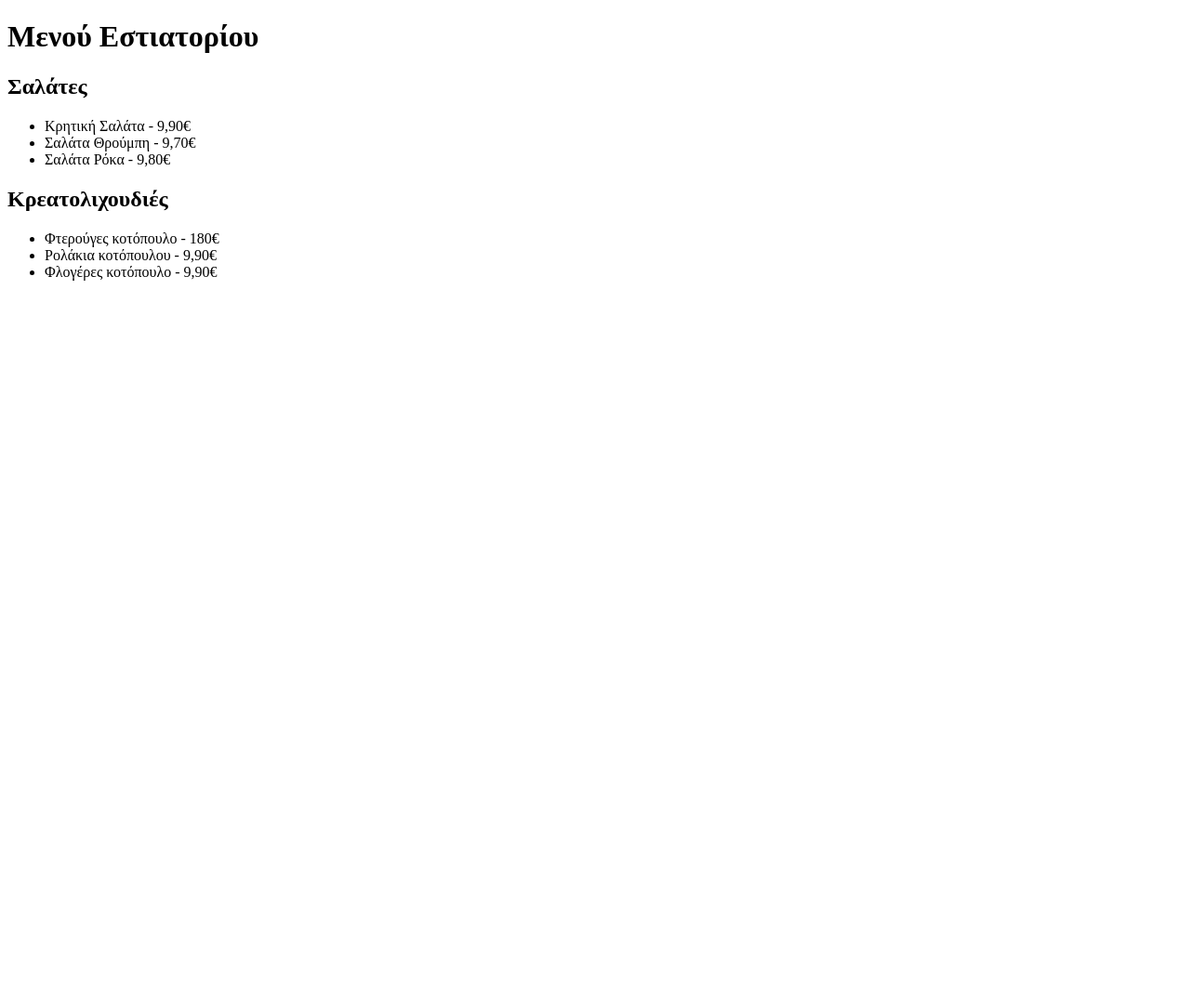
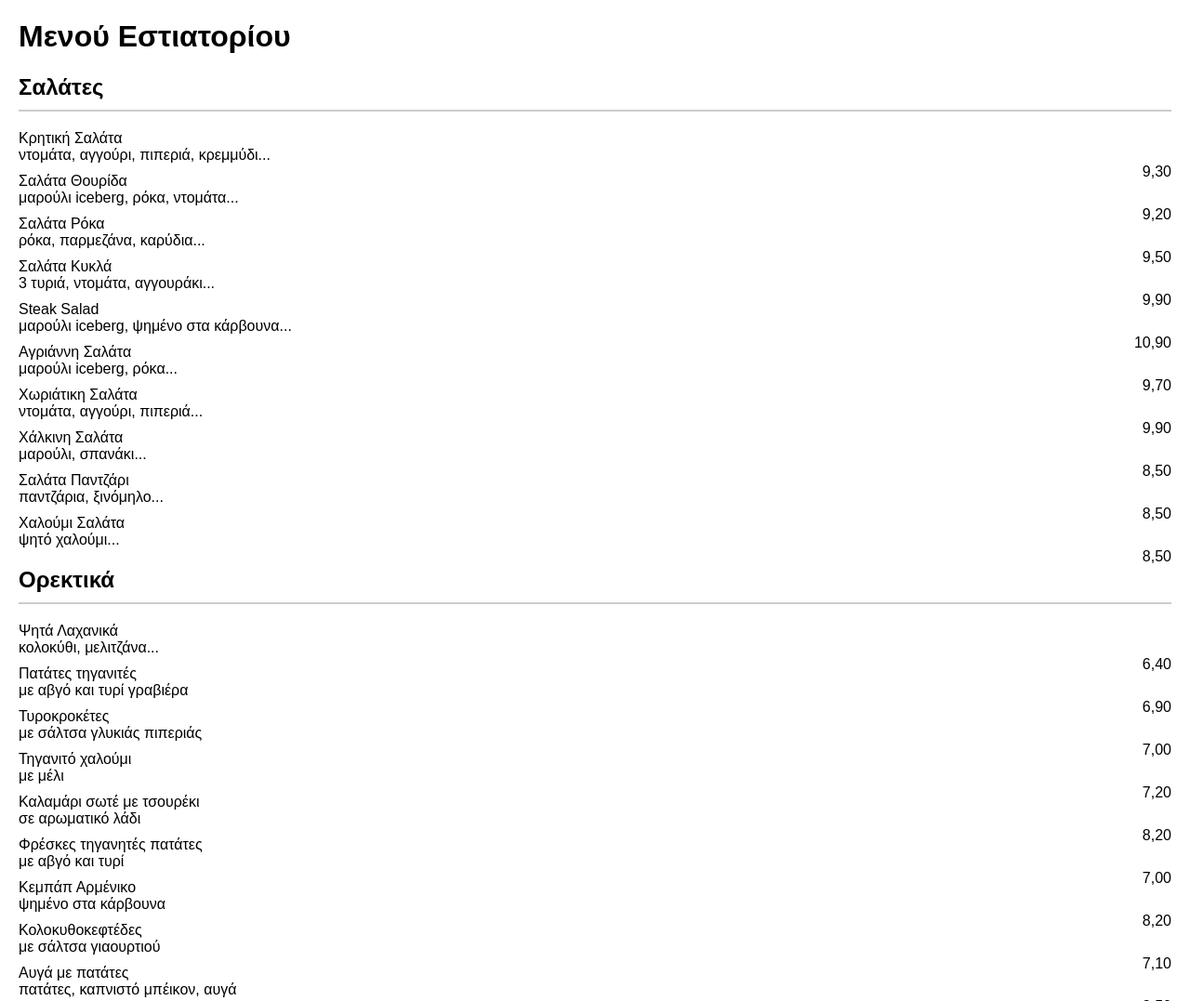
Before and after one commit to Mpleris/Menu, a plain HTML site: page index.html in a window 1280 px wide. Shown: the top 1077 px of the page at 93% size. Before the commit the page ends 800 px from the top, so only its background shows below. Drawn offline with Linux system fonts and the light colour scheme.

Commit message:
Update index.html

```diff
--- a/index.html
+++ b/index.html
@@ -4,23 +4,100 @@
     <meta charset="UTF-8">
     <meta name="viewport" content="width=device-width, initial-scale=1.0">
     <title>Μενού Εστιατορίου</title>
+    <style>
+        body {
+            font-family: Arial, sans-serif;
+            margin: 20px;
+        }
+        .menu-category {
+            margin-top: 20px;
+        }
+        .menu-category h2 {
+            border-bottom: 2px solid #ccc;
+            padding-bottom: 10px;
+        }
+        .menu-item {
+            margin: 10px 0;
+        }
+        .menu-item span {
+            float: right;
+        }
+    </style>
 </head>
 <body>
     <h1>Μενού Εστιατορίου</h1>
-    <h2>Σαλάτες</h2>
-    <ul>
-        <li>Κρητική Σαλάτα - 9,90€</li>
-        <li>Σαλάτα Θρούμπη - 9,70€</li>
-        <li>Σαλάτα Ρόκα - 9,80€</li>
-        <!-- Προσθέστε τις υπόλοιπες σαλάτες στο μενού σας -->
-    </ul>
-    <h2>Κρεατολιχουδιές</h2>
-    <ul>
-        <li>Φτερούγες κοτόπουλο - 180€</li>
-        <li>Ρολάκια κοτόπουλου - 9,90€</li>
-        <li>Φλογέρες κοτόπουλο - 9,90€</li>
-        <!-- Προσθέστε τις υπόλοιπες κρεατολιχουδιές στο μενού σας -->
-    </ul>
-    <!-- Προσθέστε τις υπόλοιπες κατηγορίες στο μενού σας -->
+    <div id="menu"></div>
+
+    <script>
+        const menuData = [
+            {
+                category: 'Σαλάτες',
+                items: [
+                    { name: 'Κρητική Σαλάτα', description: 'ντομάτα, αγγούρι, πιπεριά, κρεμμύδι...', price: '9,30' },
+                    { name: 'Σαλάτα Θουρίδα', description: 'μαρούλι iceberg, ρόκα, ντομάτα...', price: '9,20' },
+                    { name: 'Σαλάτα Ρόκα', description: 'ρόκα, παρμεζάνα, καρύδια...', price: '9,50' },
+                    { name: 'Σαλάτα Κυκλά', description: '3 τυριά, ντομάτα, αγγουράκι...', price: '9,90' },
+                    { name: 'Steak Salad', description: 'μαρούλι iceberg, ψημένο στα κάρβουνα...', price: '10,90' },
+                    { name: 'Αγριάννη Σαλάτα', description: 'μαρούλι iceberg, ρόκα...', price: '9,70' },
+                    { name: 'Χωριάτικη Σαλάτα', description: 'ντομάτα, αγγούρι, πιπεριά...', price: '9,90' },
+                    { name: 'Χάλκινη Σαλάτα', description: 'μαρούλι, σπανάκι...', price: '8,50' },
+                    { name: 'Σαλάτα Παντζάρι', description: 'παντζάρια, ξινόμηλο...', price: '8,50' },
+                    { name: 'Χαλούμι Σαλάτα', description: 'ψητό χαλούμι...', price: '8,50' }
+                ]
+            },
+            {
+                category: 'Ορεκτικά',
+                items: [
+                    { name: 'Ψητά Λαχανικά', description: 'κολοκύθι, μελιτζάνα...', price: '6,40' },
+                    { name: 'Πατάτες τηγανιτές', description: 'με αβγό και τυρί γραβιέρα', price: '6,90' },
+                    { name: 'Τυροκροκέτες', description: 'με σάλτσα γλυκιάς πιπεριάς', price: '7,00' },
+                    { name: 'Τηγανιτό χαλούμι', description: 'με μέλι', price: '7,20' },
+                    { name: 'Καλαμάρι σωτέ με τσουρέκι', description: 'σε αρωματικό λάδι', price: '8,20' },
+                    { name: 'Φρέσκες τηγανητές πατάτες', description: 'με αβγό και τυρί', price: '7,00' },
+                    { name: 'Κεμπάπ Αρμένικο', description: 'ψημένο στα κάρβουνα', price: '8,20' },
+                    { name: 'Κολοκυθοκεφτέδες', description: 'με σάλτσα γιαουρτιού', price: '7,10' },
+                    { name: 'Αυγά με πατάτες', description: 'πατάτες, καπνιστό μπέικον, αυγά', price: '8,50' },
+                    { name: 'Σαγανάκι μελιτζάνας', description: 'με χαλούμι και ντομάτα', price: '8,10' }
+                ]
+            },
+            // ... υπόλοιπες κατηγορίες και αντικείμενα ...
+        ];
+
+        function renderMenu(menuData) {
+            const menuContainer = document.getElementById('menu');
+
+            menuData.forEach(category => {
+                const categoryDiv = document.createElement('div');
+                categoryDiv.className = 'menu-category';
+
+                const categoryTitle = document.createElement('h2');
+                categoryTitle.textContent = category.category;
+                categoryDiv.appendChild(categoryTitle);
+
+                category.items.forEach(item => {
+                    const itemDiv = document.createElement('div');
+                    itemDiv.className = 'menu-item';
+
+                    const itemName = document.createElement('div');
+                    itemName.textContent = item.name;
+                    itemDiv.appendChild(itemName);
+
+                    const itemDescription = document.createElement('div');
+                    itemDescription.textContent = item.description;
+                    itemDiv.appendChild(itemDescription);
+
+                    const itemPrice = document.createElement('span');
+                    itemPrice.textContent = item.price;
+                    itemDiv.appendChild(itemPrice);
+
+                    categoryDiv.appendChild(itemDiv);
+                });
+
+                menuContainer.appendChild(categoryDiv);
+            });
+        }
+
+        renderMenu(menuData);
+    </script>
 </body>
 </html>
```
